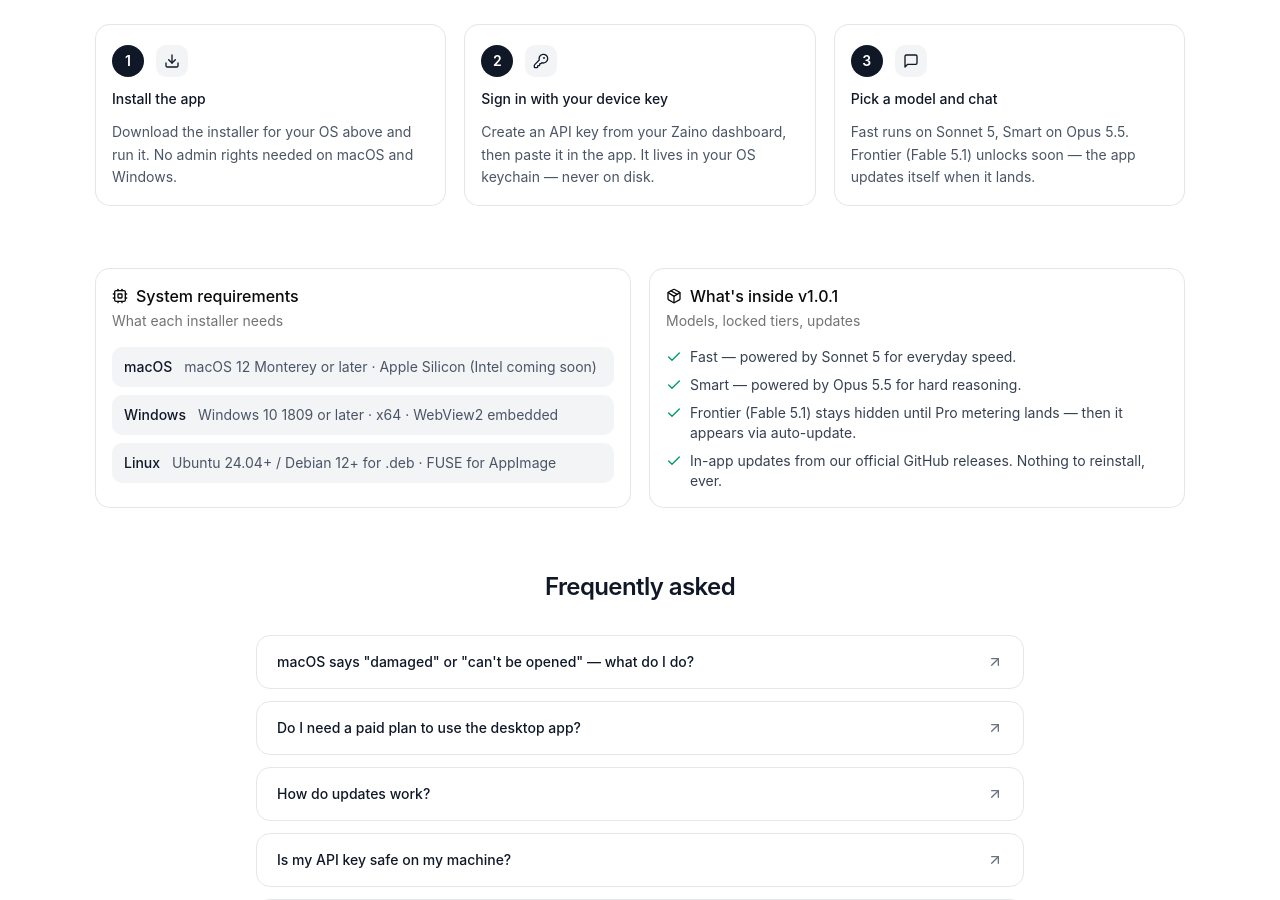
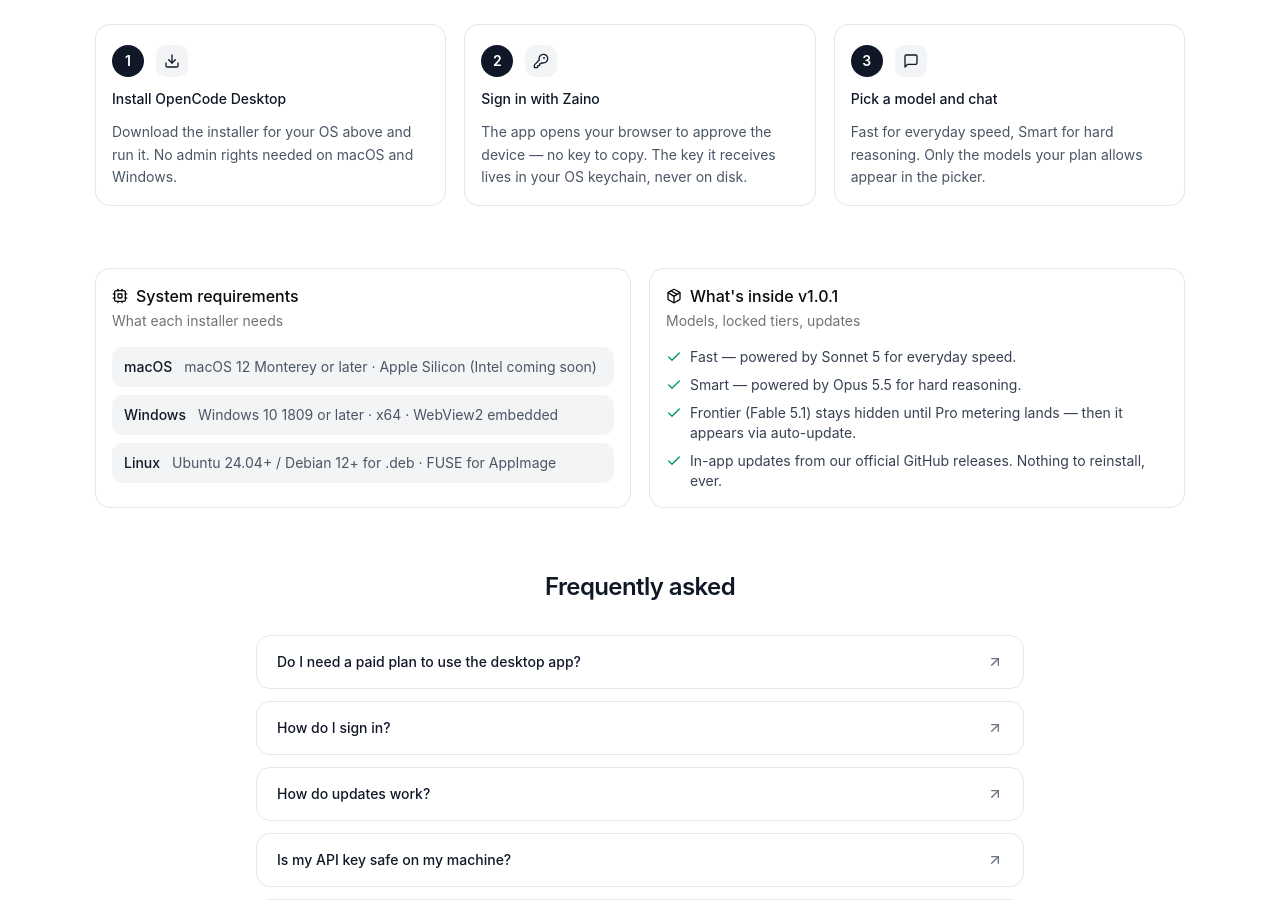
Before and after one commit to Louay0007/gateway, a Next.js app in the folder portal/: page /download in a window 1280 px wide. Shown: the part 1840-2740 px from the top of the page. Built offline with nearby package versions, Linux system fonts and the light colour scheme; no server answers.

Commit message:
docs(portal): rebrand download page steps and FAQ to OpenCode Desktop

```diff
--- a/portal/components/marketing/download-content.tsx
+++ b/portal/components/marketing/download-content.tsx
@@ -178,18 +178,18 @@
 const STEPS = [
   {
     icon: <Download className="size-4" />,
-    title: "Install the app",
+    title: "Install OpenCode Desktop",
     body: "Download the installer for your OS above and run it. No admin rights needed on macOS and Windows.",
   },
   {
     icon: <KeyRound className="size-4" />,
-    title: "Sign in with your device key",
-    body: "Create an API key from your Zaino dashboard, then paste it in the app. It lives in your OS keychain — never on disk.",
+    title: "Sign in with Zaino",
+    body: "The app opens your browser to approve the device — no key to copy. The key it receives lives in your OS keychain, never on disk.",
   },
   {
     icon: <MessageSquare className="size-4" />,
     title: "Pick a model and chat",
-    body: "Fast runs on Sonnet 5, Smart on Opus 5.5. Frontier (Fable 5.1) unlocks soon — the app updates itself when it lands.",
+    body: "Fast for everyday speed, Smart for hard reasoning. Only the models your plan allows appear in the picker.",
   },
 ];
 
@@ -201,24 +201,24 @@
 
 const FAQS: { q: string; a: string }[] = [
   {
-    q: 'macOS says "damaged" or "can\'t be opened" — what do I do?',
-    a: 'The current preview build is not yet notarized by Apple. After dragging the app to Applications, open Terminal and run: xattr -cr /Applications/Zaino\\ AI\\ Agent.app — then launch it normally. This one-time step removes the quarantine flag. Signed & notarized builds are coming in the next release.',
+    q: "Do I need a paid plan to use the desktop app?",
+    a: "The app itself is free. You need a Zaino account with prompt quota — any plan works, including trial credit. Fast and Smart draw from your plan's prompt limits, and only the models your plan allows appear in the picker.",
   },
   {
-    q: "Do I need a paid plan to use the desktop app?",
-    a: "The app itself is free. You need a Zaino API key with prompt quota — any plan works, including trial credit. Fast (Sonnet 5) and Smart (Opus 5.5) draw from your plan's prompt limits.",
+    q: "How do I sign in?",
+    a: "On first launch, choose “Sign in with Zaino”. The app opens your browser to approve the device, then hands the key to your OS keychain. There is no key to copy and no key on disk. If the browser flow is unavailable, a paste-a-key fallback is provided.",
   },
   {
     q: "How do updates work?",
-    a: "The app checks our GitHub releases in the background and installs updates in place. You'll see the release notes the first time you open a new version.",
+    a: "The app checks for updates in the background and installs them in place. You'll see the release notes the first time you open a new version.",
   },
   {
     q: "Is my API key safe on my machine?",
-    a: "Yes. The key is stored in your OS keychain and held only in memory while the app runs. Config files and logs only ever see per-send dummy tokens — never your real key.",
+    a: "Yes. The key is stored in your OS keychain and held only in memory while the app runs. Config files and logs only ever see a reference to the environment variable — never the key itself.",
   },
   {
-    q: "When does Frontier (Fable 5.1) unlock?",
-    a: "Frontier is hidden from the model picker for now while we finish Pro-plan metering. It will appear automatically via an app update — no reinstall needed.",
+    q: "I still see the old Zaino AI Agent download. Which one should I use?",
+    a: "OpenCode Desktop is the official client and receives all new features. The legacy Zaino AI Agent build is kept for one release as a fallback and is no longer updated.",
   },
 ];
 
```
